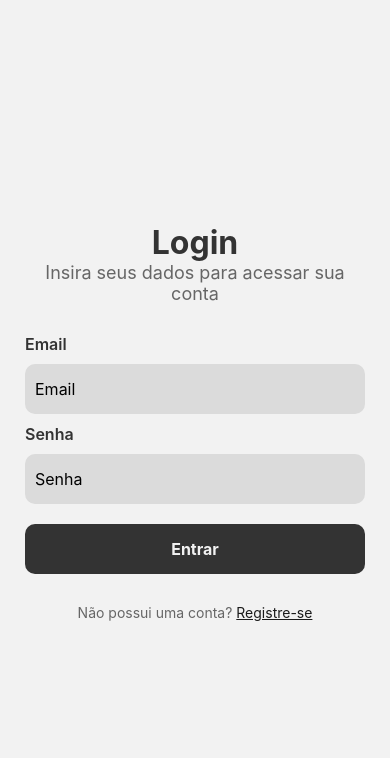
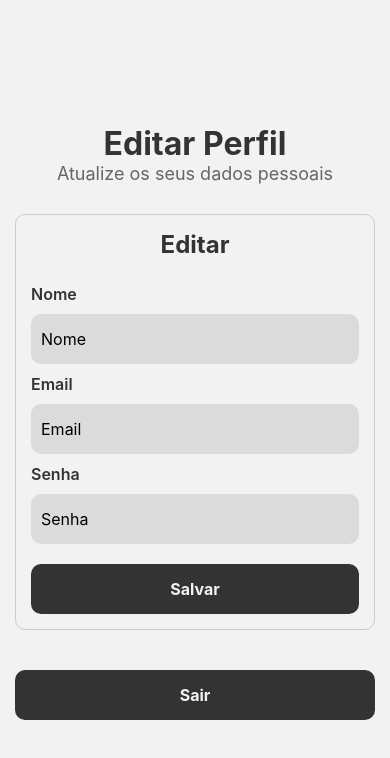
Before and after one commit to RafaelFLopes/app_eyetruck, a React Native app: screen /EditarPerfil in a window 390 px wide. Shown: the top 758 px of the page. Built offline with nearby package versions, Linux system fonts and the light colour scheme.

Commit message:
adicionando componentes ao editarPerfil

```diff
--- /dev/null
+++ b/src/pages/editarPefil/editarPerfil.tsx
@@ -0,0 +1,119 @@
+import { useNavigation } from '@react-navigation/native';
+import { StyleSheet, Text, TextInput, TouchableOpacity, View } from "react-native";
+
+export default function EditarPerfil() {
+
+  const navigation = useNavigation(); //para conseguir navegar entre as telas
+
+    return (
+      <View style={styles.containerEditar}>
+        <View style={styles.headerCadastro}>
+          <Text style={styles.tituloCadastro}>Editar Perfil</Text>
+          <Text style={styles.subTituloCadastro}>Atualize os seus dados pessoais</Text>
+        </View>
+        <View style={styles.formularioCadastro}>
+            <Text style={styles.tituloFormularioEditarPerfil}>Editar</Text>
+          <Text style={styles.labelFormularioCadastro}>Nome</Text>
+          <TextInput
+            style={styles.inputFormularioCadastro}
+            placeholder="Nome"
+          />
+          <Text style={styles.labelFormularioCadastro}>Email</Text>
+          <TextInput
+            style={styles.inputFormularioCadastro}
+            placeholder="Email"
+          />
+          <Text style={styles.labelFormularioCadastro}>Senha</Text>
+          <TextInput
+            style={styles.inputFormularioCadastro}
+            placeholder="Senha"
+          />
+          <TouchableOpacity style={styles.buttonFormularioCadastro} >
+            <Text style={styles.textButtonFormularioCadastro}>Salvar</Text>
+          </TouchableOpacity>
+        </View>
+        <TouchableOpacity style={styles.buttonSairConta} >
+            <Text style={styles.textButtonSairConta}>Sair</Text>
+          </TouchableOpacity>
+      </View>
+    );
+  }
+
+  const styles = StyleSheet.create({
+    containerEditar: {
+      flex: 1,
+      backgroundColor: '#f2f2f2',
+      alignItems: 'center',
+      justifyContent: 'center',
+      padding: 15,
+    },
+
+    headerCadastro: {
+      width: '100%',
+      alignItems: 'center',
+      marginBottom: 30,
+    },
+    tituloCadastro: {
+      fontSize: 32,
+      fontWeight: 'bold',
+      color: '#333',
+    },
+    subTituloCadastro: {
+      fontSize: 18,
+      color: '#666',
+      textAlign: 'center',
+    },
+
+    formularioCadastro: {
+      width: '100%',
+      gap: 10,
+      borderWidth: 1,
+      borderColor: '#ccc',
+      borderRadius: 10,
+      padding: 15,
+    },
+    inputFormularioCadastro: {
+      fontSize: 16,
+      height: 50,
+      borderRadius: 10,
+      padding: 10,
+      backgroundColor: '#dbdbdbff',
+    },
+    labelFormularioCadastro: {
+      fontSize: 16,
+      color: '#333',
+      fontWeight: 600,
+    },
+    buttonFormularioCadastro: {
+      backgroundColor: '#333',
+      padding: 15,
+      borderRadius: 10,
+      alignItems: 'center',
+      marginTop: 10,
+    },
+    textButtonFormularioCadastro: {
+      color: '#f2f2f2',
+      fontSize: 16,
+      fontWeight: 'bold',
+    },
+    tituloFormularioEditarPerfil: {
+      fontSize: 24,
+      fontWeight: 'bold',
+      textAlign: 'center',
+      color: '#333',
+      marginBottom: 15,
+    },
+    buttonSairConta:{
+      width: '100%',
+      backgroundColor: '#333',
+      padding: 15,
+      borderRadius: 10,
+      alignItems: 'center',
+      marginTop: 40,
+    },
+    textButtonSairConta: {
+      color: '#f2f2f2',
+      fontSize: 16,
+      fontWeight: 'bold',
+    },
+});
--- a/src/pages/home/home.tsx
+++ b/src/pages/home/home.tsx
@@ -1,10 +1,16 @@
-import { Text, View } from "react-native";
+import { useNavigation } from '@react-navigation/native';
+import { Text, TouchableOpacity, View } from "react-native";
 
 export default function Home() {
+
+  const navigation = useNavigation(); //para conseguir navegar entre as telas
 
   return (
     <View style={{ flex: 1, alignItems: 'center', justifyContent: 'center' }}>
       <Text>Home</Text>
+      <TouchableOpacity onPress={() => navigation.navigate('EditarPerfil')}>
+                  <Text>Cadastrar</Text>
+      </TouchableOpacity>
     </View>
   );
 }
--- a/src/router.tsx
+++ b/src/router.tsx
@@ -4,6 +4,7 @@ import Cadastro from './pages/cadastro/cadastro';
 import Index from './pages/login/index';
 import Parear from './pages/parear/parear';
 import Home from './pages/home/home';
+import EditarPerfil from './pages/editarPefil/editarPerfil';
 
 const Stack = createStackNavigator();
 
@@ -15,6 +16,7 @@ export default function Router() {
             <Stack.Screen name="Home" component={Home} options={{ title: 'Home' }}/>
             <Stack.Screen name="Cadastro" component={Cadastro} options={{ title: 'Cadastro' }}/>
             <Stack.Screen name="Parear" component={Parear} options={{ title: 'Parear' }}/>
+            <Stack.Screen name="EditarPerfil" component={EditarPerfil} options={{ title: 'Editar Perfil' }}/>
         </Stack.Navigator>
     </NavigationContainer>
   );
```
